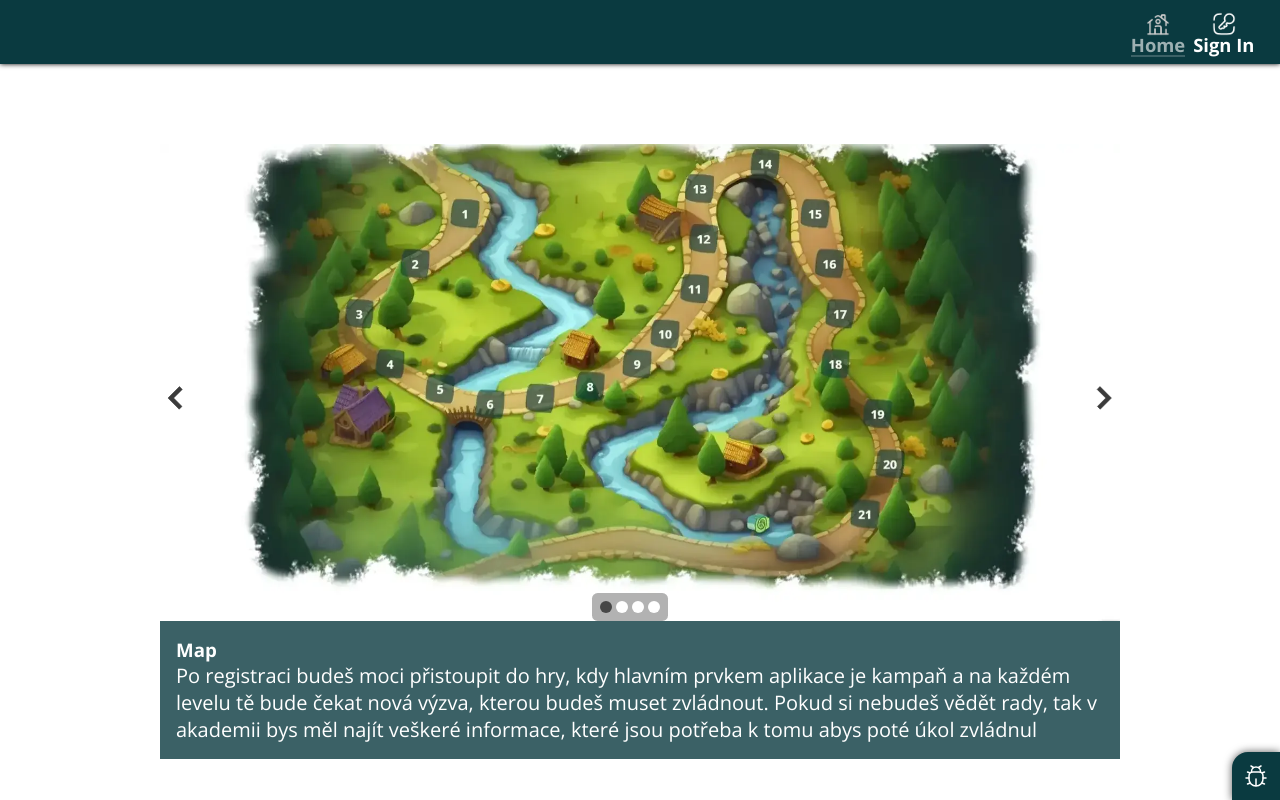
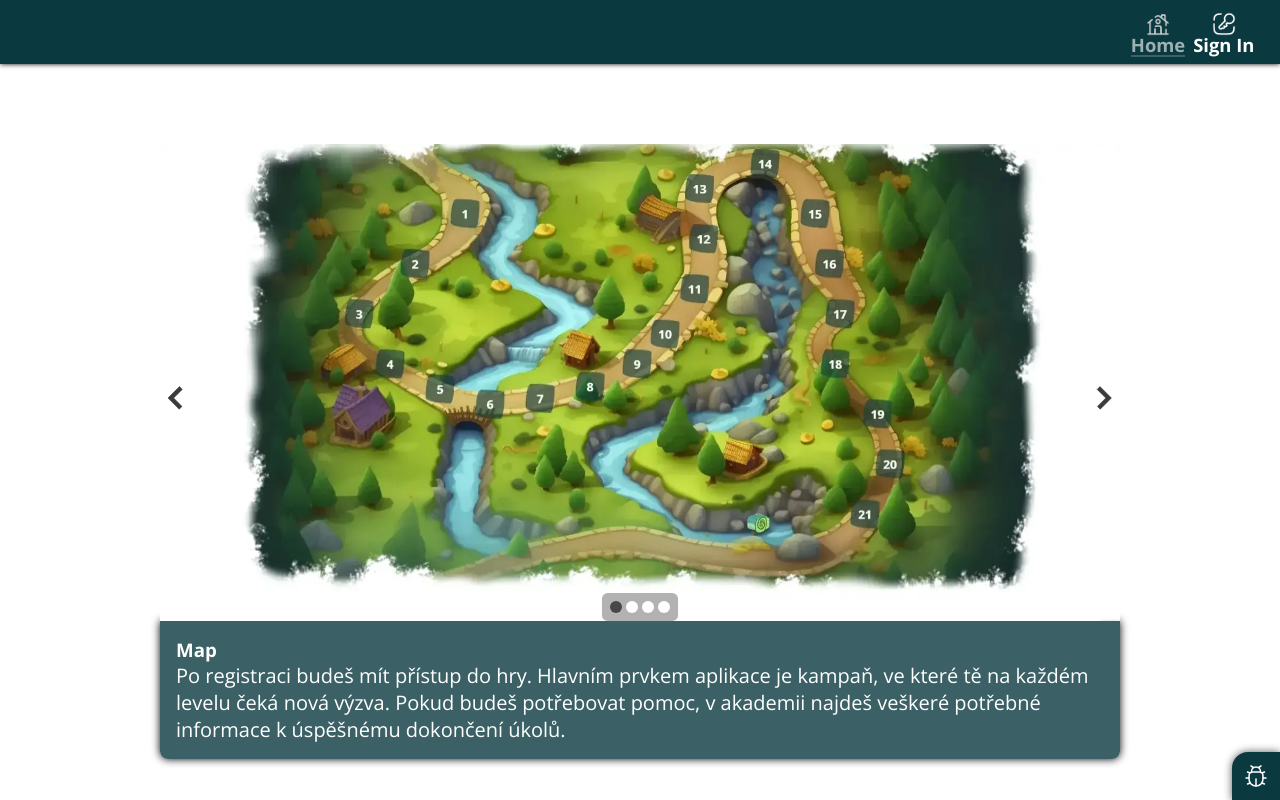
Before and after one commit to KaiUweCZE/cssGame, a React app in the folder frontend/: page / in a window 1280 px wide. Built offline with nearby package versions, Linux system fonts and the light colour scheme.

Commit message:
minor modification of styles

```diff
--- a/frontend/src/assets/styles/aside-styles.css
+++ b/frontend/src/assets/styles/aside-styles.css
@@ -83,6 +83,9 @@
   opacity: 0;
 }
 .Building:has(.secretText) .BuildingArea {
+  opacity: 0;
+}
+.Building:has(.secretText) .building-form {
   opacity: 0;
 }
 .Building:has(.secretText) .secretText {
--- a/frontend/src/assets/styles/aside-styles.scss
+++ b/frontend/src/assets/styles/aside-styles.scss
@@ -69,6 +69,9 @@
     opacity: 0;
   }
   .BuildingArea {
+    opacity: 0;
+  }
+  .building-form {
     opacity: 0;
   }
   .secretText {
--- a/frontend/src/pages/home/data.js
+++ b/frontend/src/pages/home/data.js
@@ -49,7 +49,7 @@ export const homeIntro = [
     id: 0,
     headline: "Map",
     description:
-      "Po registraci budeš moci přistoupit do hry, kdy hlavním prvkem aplikace je kampaň a na každém levelu tě bude čekat nová výzva, kterou budeš muset zvládnout. Pokud si nebudeš vědět rady, tak v akademii bys měl najít veškeré informace, které jsou potřeba k tomu abys poté úkol zvládnul",
+      "Po registraci budeš mít přístup do hry. Hlavním prvkem aplikace je kampaň, ve které tě na každém levelu čeká nová výzva. Pokud budeš potřebovat pomoc, v akademii najdeš veškeré potřebné informace k úspěšnému dokončení úkolů.",
     img: mapScreen,
   },
   {
@@ -63,14 +63,14 @@ export const homeIntro = [
     id: 2,
     headline: "Academy",
     description:
-      "Zde se ukrývají veškeré potřebné materiály s informacemi a tipy, ke kterým postupně v průběhu budeš získavat přístup. Každý článek v sobě ukrývá informace potřebné pro splnění další lekce, video ze světa css a šikovnou aplikaci, kterou možná budeš moci využít při svých projektech.",
+      "V akademii najdeš všechny potřebné materiály, tipy a informace. Postupně získáš přístup k článkům, videím o CSS a šikovným aplikacím, které můžeš využít při svých projektech.",
     img: academyScreen,
   },
   {
     id: 3,
     headline: "Building",
     description:
-      "Sám také budeš moci vytvářet úkoly pro další uživatele, kde za pomoci css pravidel v kombinaci s pravidly, která navolíš, můžeš prozkoušet dovednosti ostatních uživatelů. Zároveň máš možnost ozkoušet levely, které vytvořili ostatní.",
+      "Můžeš vytvářet úkoly pro ostatní uživatele pomocí CSS pravidel a vlastních nastavení. Zároveň můžeš zkoušet levely vytvořené jinými uživateli a prověřit tak své dovednosti.",
     img: buildingScreen,
   },
   {
--- a/frontend/src/pages/home/home-style.css
+++ b/frontend/src/pages/home/home-style.css
@@ -7,7 +7,6 @@
   width: 80%;
   margin: 0 auto;
   margin-top: 5rem;
-  overflow: hidden;
 }
 .container-home h2 {
   font-size: 2rem;
@@ -209,7 +208,6 @@
   display: flex;
   flex-direction: column;
   max-width: 60rem;
-  border-radius: 0.5rem;
 }
 .home-intro h3,
 .home-intro p {
@@ -218,10 +216,12 @@
 .home-intro article {
   background-color: rgba(10, 58, 64, 0.8);
   padding: 1rem;
+  box-shadow: 0 0 8px black;
+  border-radius: 0 0 0.5rem 0.5rem;
 }
 
 .home-intro-gallery {
-  display: flex;
+  display: grid;
   position: relative;
   border-radius: 0.5rem;
 }
@@ -255,8 +255,7 @@
   gap: 0.25rem;
   border-radius: 0.35rem;
   position: absolute;
-  bottom: 0;
-  left: 45%;
+  place-self: end center;
 }
 .box-signals div {
   width: 0.75rem;
--- a/frontend/src/pages/home/home-style.scss
+++ b/frontend/src/pages/home/home-style.scss
@@ -11,7 +11,6 @@
   width: 80%;
   margin: 0 auto;
   margin-top: 5rem;
-  overflow: hidden;
   h2 {
     font-size: 2rem;
   }
@@ -222,7 +221,6 @@
   display: flex;
   flex-direction: column;
   max-width: 60rem;
-  border-radius: 0.5rem;
   h3,
   p {
     color: white;
@@ -230,10 +228,12 @@
   article {
     background-color: rgba($main-color, 0.8);
     padding: 1rem;
+    box-shadow: 0 0 8px black;
+    border-radius: 0 0 0.5rem 0.5rem;
   }
 }
 .home-intro-gallery {
-  display: flex;
+  display: grid;
   position: relative;
   border-radius: 0.5rem;
   img {
@@ -265,8 +265,7 @@
   gap: 0.25rem;
   border-radius: 0.35rem;
   position: absolute;
-  bottom: 0;
-  left: 45%;
+  place-self: end center;
   div {
     width: 0.75rem;
     height: 0.75rem;
```
Also changed, not shown: 2 other files (tests, documents, lock files or other folders).
